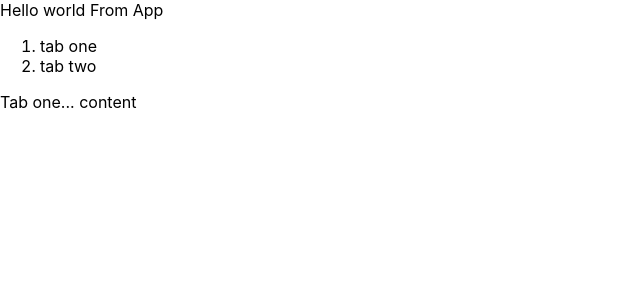
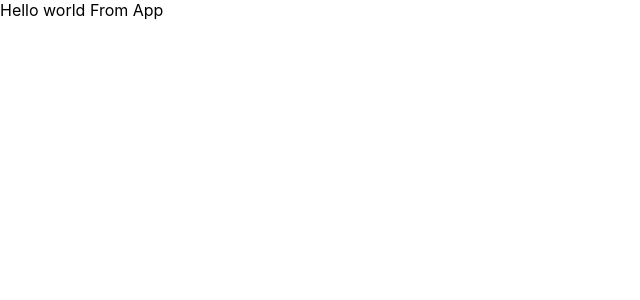
Before and after one commit to mirsujat/react-challenge-23, a React (Create React App) app: page / in a window 1280 px wide. Shown: the top 300 px of the page, without its empty margins (0-640 px from the left). Built offline with nearby package versions, Linux system fonts and the light colour scheme.

Commit message:
Update App.js

```diff
--- a/src/App.js
+++ b/src/App.js
@@ -1,5 +1,6 @@
 import './App.css';
-import Tabs from './Components/Tabs/Tabs';
+import Accordion from './Components/Accordion/Accordion';
+
 
 
 
@@ -10,11 +11,6 @@ const  App = () => {
     <div className="App">
       Hello world From App
 
-      <Tabs>
-        <div label="tab one">Tab one... content</div>
-        <div label="tab two">Tab ...two content</div>
-      </Tabs>
-
     </div>
   );
 }
```
